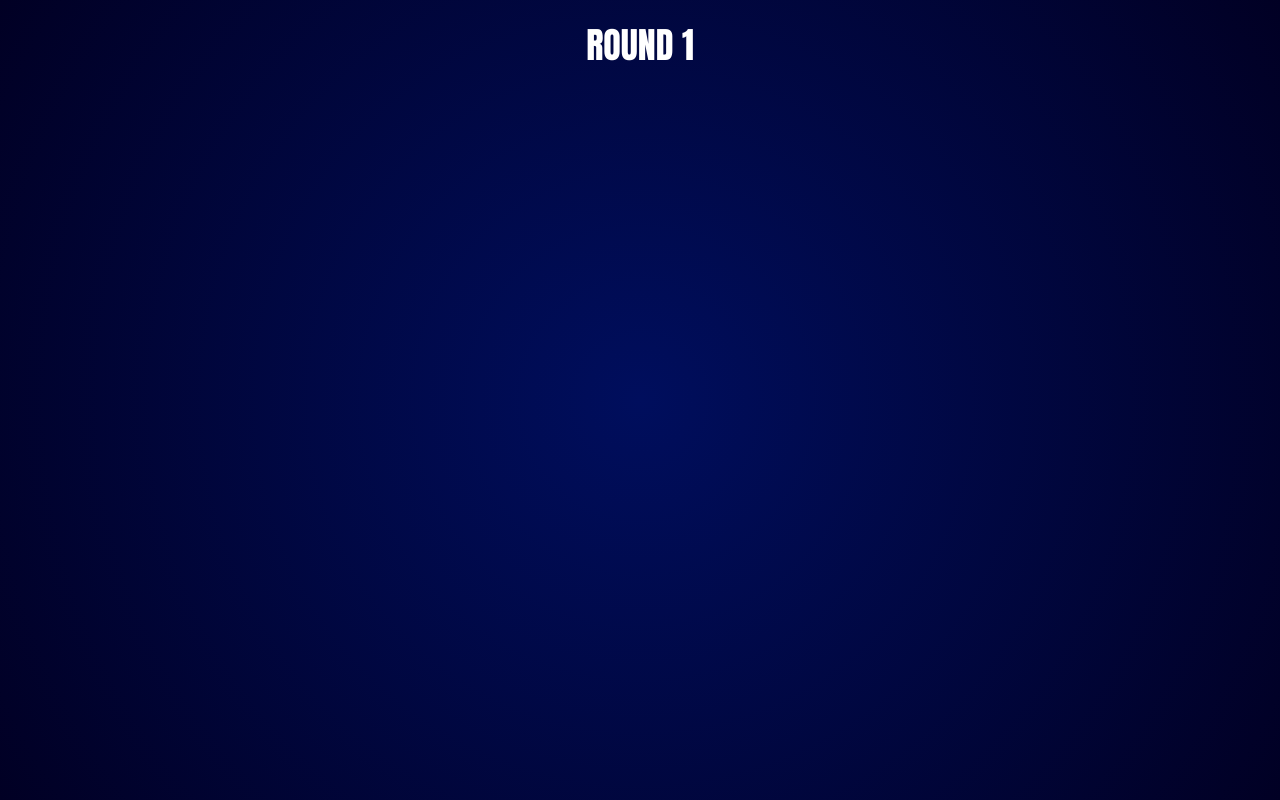
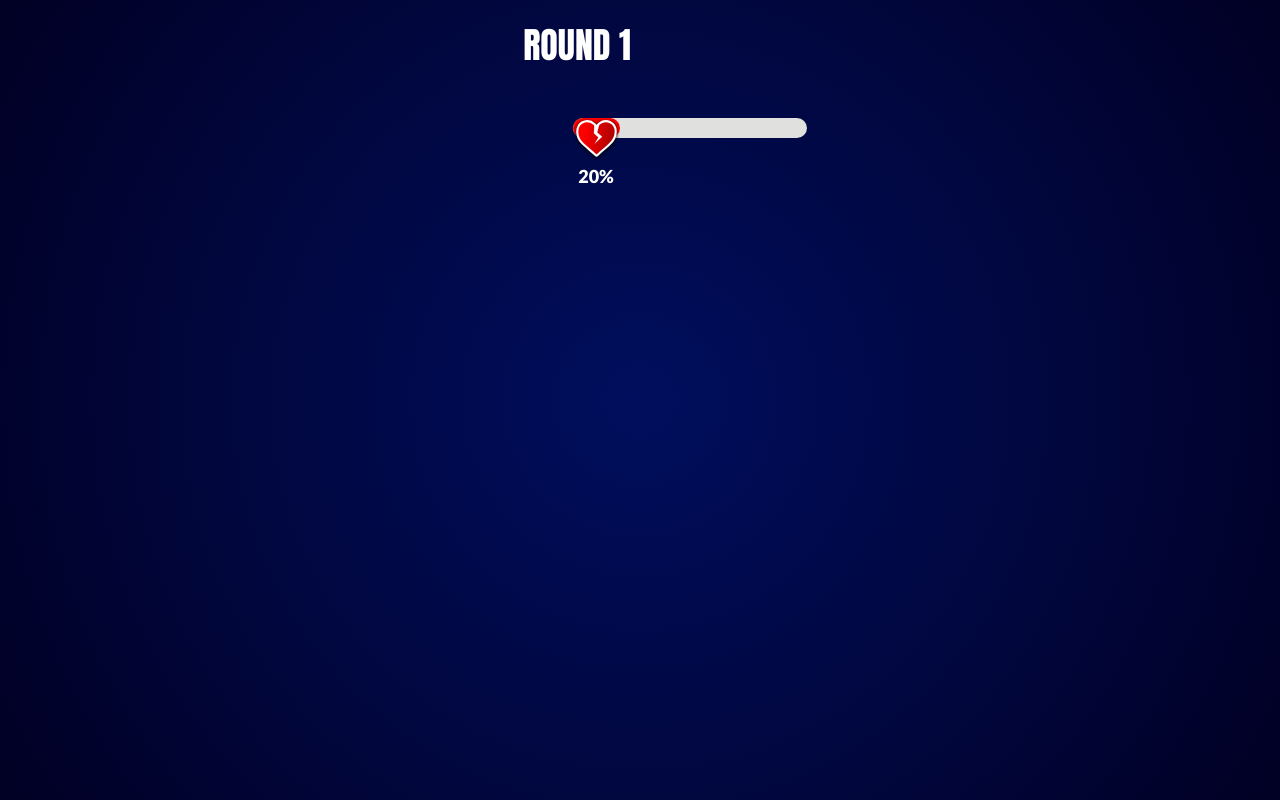
Before and after one commit to tamaraeaton/trivia-fighters, a React (Create React App) app: page /game in a window 1280 px wide. Built offline with nearby package versions, Linux system fonts and the light colour scheme.

Commit message:
RAP: - HealthBar component (WIP)

```diff
--- /dev/null
+++ b/src/components/HealthBar/HealthBar.tsx
@@ -0,0 +1,62 @@
+import React, { FunctionComponent } from 'react';
+import HealthFull from '../../assets/images/health-full.svg';
+import HealthLow from '../../assets/images/health-low.svg';
+
+const containerStyles = {
+  height: 20,
+  width: '100%',
+  backgroundColor: '#e0e0de',
+  borderRadius: 50,
+  margin: 50,
+};
+
+const labelStyles = {
+  padding: 5,
+  color: 'white',
+  fontWeight: 'bold',
+};
+
+interface HealthBarProps {
+  isReversed: boolean;
+  maxHealth: number;
+  currentHealth: number;
+  onClick?: React.MouseEventHandler<HTMLButtonElement>;
+}
+
+const HealthBar: FunctionComponent<HealthBarProps> = ({
+  isReversed,
+  maxHealth,
+  currentHealth,
+  onClick,
+}) => {
+  const healthPercentage = Math.round((currentHealth / maxHealth) * 100);
+
+  const fillerStyles = {
+    height: '100%',
+    width: `${healthPercentage}%`,
+    backgroundColor: 'green',
+    borderRadius: 'inherit',
+    // textAlign: 'right',
+  };
+
+  if (healthPercentage < 50) {
+    fillerStyles.backgroundColor = 'red';
+  }
+
+  return (
+    <>
+      <div style={containerStyles}>
+        <div style={fillerStyles}>
+          {healthPercentage < 50 ? (
+            <img src={HealthLow} />
+          ) : (
+            <img src={HealthFull} />
+          )}
+          <span style={labelStyles}>{`${healthPercentage}%`}</span>
+        </div>
+      </div>
+    </>
+  );
+};
+
+export default HealthBar;
--- a/src/pages/Game.tsx
+++ b/src/pages/Game.tsx
@@ -1,5 +1,13 @@
+import HealthBar from 'components/HealthBar/HealthBar';
 import Round from '../components/Round/Round';
 
-const Game: React.FunctionComponent = () => <Round />;
+const Game: React.FunctionComponent = () => {
+  return (
+    <div>
+      <Round />
+      <HealthBar isReversed={true} maxHealth={150} currentHealth={30} />
+    </div>
+  );
+};
 
 export default Game;
```
Also changed, not shown: 1 other file (tests, documents, lock files or other folders).
